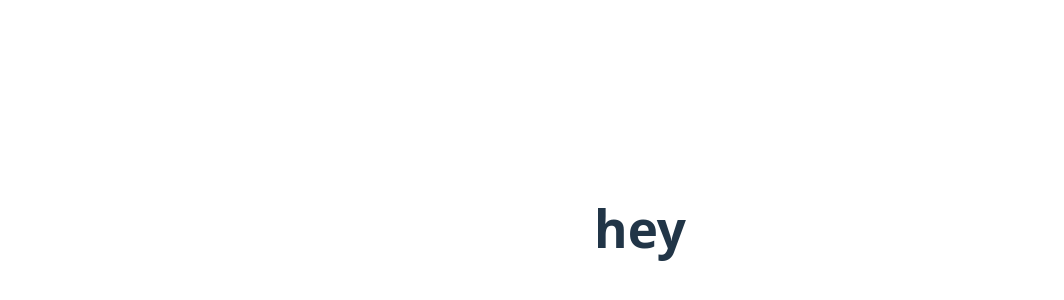
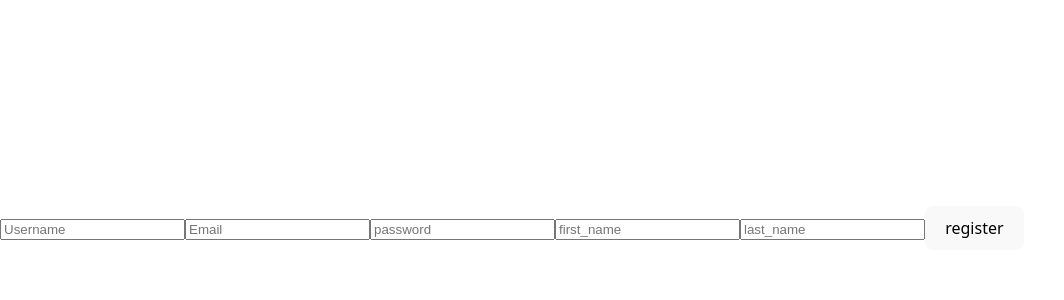
Before and after one commit to yasiru2077/Artelier.space, a React (Vite) app in the folder client/: page /register in a window 1280 px wide. Shown: the part 172-472 px from the top of the page, without its empty margins (0-1064 px from the left). Built offline with nearby package versions, Linux system fonts and the light colour scheme.

Commit message:
fixing loging

```diff
--- a/client/package.json
+++ b/client/package.json
@@ -10,8 +10,10 @@
     "preview": "vite preview"
   },
   "dependencies": {
+    "axios": "^1.9.0",
     "react": "^19.0.0",
-    "react-dom": "^19.0.0"
+    "react-dom": "^19.0.0",
+    "react-router-dom": "^7.6.0"
   },
   "devDependencies": {
     "@eslint/js": "^9.21.0",
--- a/client/src/App.jsx
+++ b/client/src/App.jsx
@@ -1,10 +1,24 @@
-import "./App.css";
+import React from "react";
+import {
+  BrowserRouter as Router,
+  Routes,
+  Route,
+  Outlet,
+  Navigate,
+} from "react-router-dom";
+import Register from "./pages/register/register";
+import Login from "./pages/login/login";
+import Home from "./pages/home/home";
 
 function App() {
   return (
-    <>
-      <h1>hey</h1>
-    </>
+    <Router>
+      <Routes>
+        <Route path="/register" element={<Register />} />
+        <Route path="/login" element={<Login />} />
+        <Route path="/" element={<Home />} />
+      </Routes>
+    </Router>
   );
 }
 
--- /dev/null
+++ b/client/src/pages/home/home.jsx
@@ -0,0 +1,7 @@
+import React from "react";
+
+function Home() {
+  return <div>Home</div>;
+}
+
+export default Home;
--- /dev/null
+++ b/client/src/pages/login/login.jsx
@@ -0,0 +1,69 @@
+import React, { useState } from "react";
+import { useNavigate } from "react-router-dom";
+import axios from "axios";
+
+function Login() {
+  const [inputs, setInputs] = useState({
+    username: "",
+    password: "",
+  });
+
+  const [err, setErr] = useState(null);
+
+  const navigate = useNavigate();
+
+  const handleChange = (e) => {
+    setInputs((prev) => ({
+      ...prev,
+      [e.target.name]: e.target.value,
+    }));
+  };
+
+  const handleSubmit = async (e) => {
+    e.preventDefault();
+
+    try {
+      const response = await axios.post(
+        "http://localhost:3000/api/auth/login",
+        inputs,
+        {
+          withCredentials: true,
+        }
+      );
+
+      const userData = response.data;
+      console.log(userData);
+
+      navigate("/");
+    } catch (err) {
+      setErr(err.response?.data || "An error occurred");
+    }
+  };
+
+  return (
+    <div>
+      <form onSubmit={handleSubmit} autoComplete="off">
+        <input
+          type="text"
+          placeholder="Username"
+          name="username"
+          value={inputs.username}
+          onChange={handleChange}
+          autoComplete="new-username"
+        />
+        <input
+          type="password"
+          placeholder="Password"
+          name="password"
+          value={inputs.password}
+          onChange={handleChange}
+          autoComplete="new-password"
+        />
+        <button type="submit">login</button>
+        {err && <p className="error">{err}</p>}
+      </form>
+    </div>
+  );
+}
+
+export default Login;
--- /dev/null
+++ b/client/src/pages/register/register.jsx
@@ -0,0 +1,90 @@
+import axios from "axios";
+import React, { useState } from "react";
+import { useNavigate } from "react-router-dom";
+
+function Register() {
+  const [inputs, setInputs] = useState({
+    username: "",
+    email: "",
+    password: "",
+    first_name: "",
+    last_name: "",
+    role: "customer",
+  });
+
+  const [err, setErr] = useState(null);
+
+  const navigate = useNavigate();
+
+  const handleChange = (e) => {
+    setInputs((prev) => ({
+      ...prev,
+      [e.target.name]: e.target.value,
+    }));
+  };
+
+  const handleSubmit = async (e) => {
+    e.preventDefault();
+
+    try {
+      await axios.post("http://localhost:3000/api/auth/register", inputs, {
+        withCredentials: true,
+      });
+
+      navigate("/login");
+    } catch (err) {
+      setErr(err.response?.data || "An error occurred");
+    }
+  };
+
+  return (
+    <div>
+      <form onSubmit={handleSubmit} autoComplete="off">
+        <input
+          type="text"
+          placeholder="Username"
+          name="username"
+          value={inputs.username}
+          onChange={handleChange}
+          autoComplete="register-username"
+        />
+        <input
+          type="email"
+          placeholder="Email"
+          name="email"
+          value={inputs.email}
+          onChange={handleChange}
+          autoComplete="register-email"
+        />
+        <input
+          type="password"
+          placeholder="password"
+          name="password"
+          value={inputs.password}
+          onChange={handleChange}
+          autoComplete="register-password"
+        />
+        <input
+          type="text"
+          placeholder="first_name"
+          name="first_name"
+          value={inputs.first_name}
+          onChange={handleChange}
+          autoComplete="register-first_namer"
+        />
+        <input
+          type="text"
+          placeholder="last_name"
+          name="last_name"
+          value={inputs.last_name}
+          onChange={handleChange}
+          autoComplete="register-last_name"
+        />
+        <button type="submit">register</button>
+        {err && <p className="error">{err}</p>}
+      </form>
+    </div>
+  );
+}
+
+export default Register;
```
Also changed, not shown: 1 other file (tests, documents, lock files or other folders).
